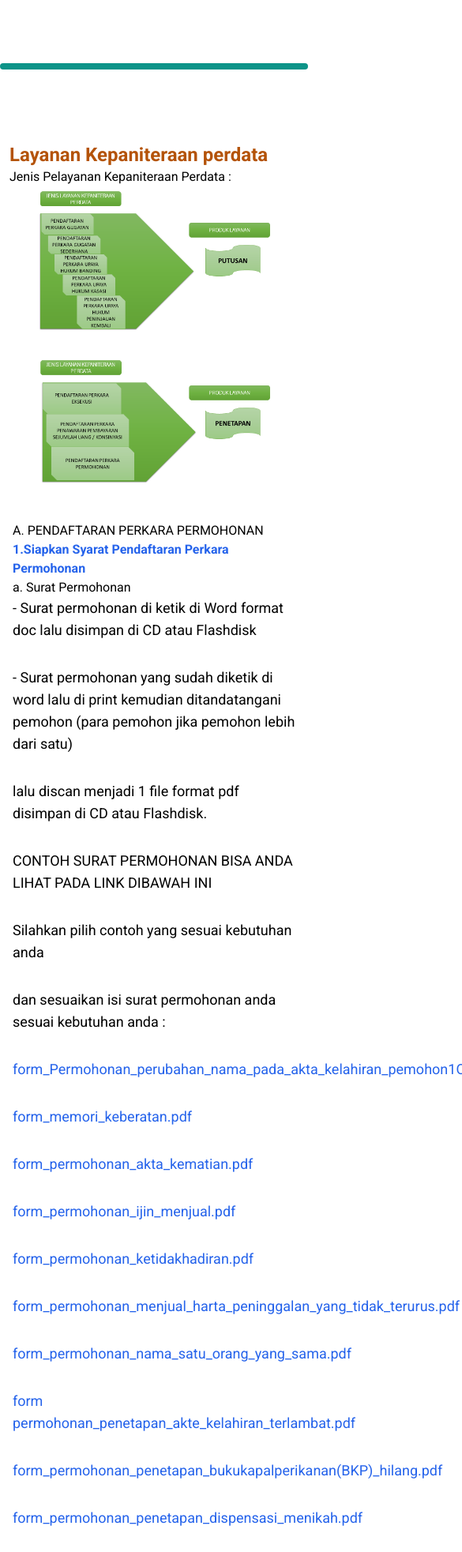
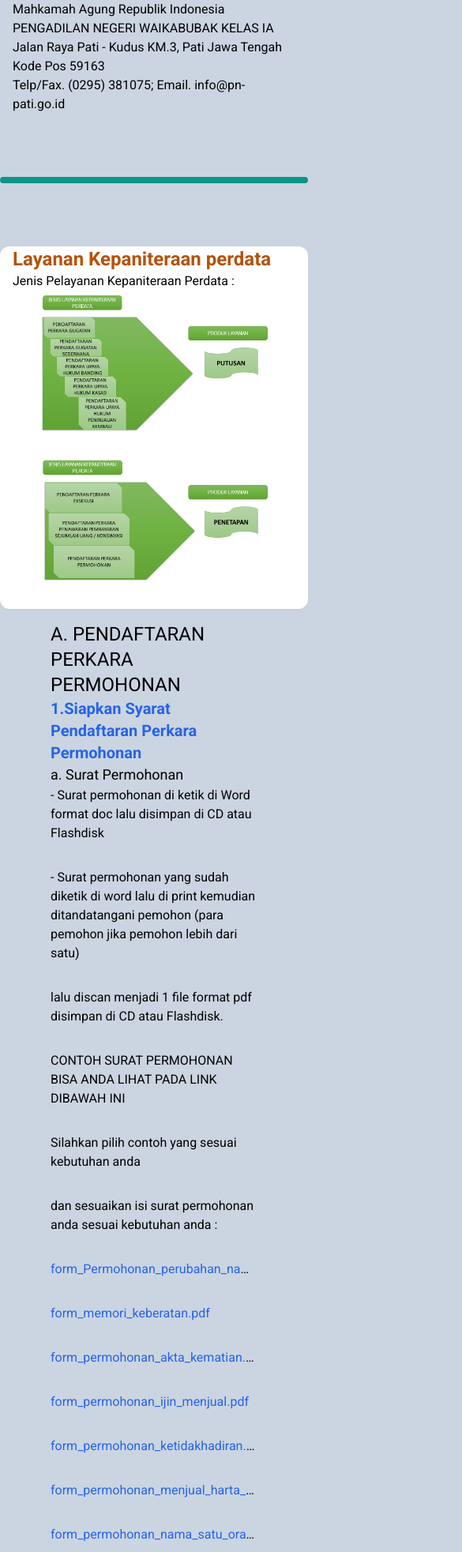
Before and after one commit to isoul87/Asisten-Sistem-Informasi-Keadilan, a website: page index.html in a window 390 px wide. Shown: the top 1965 px of the page at 79% size, 585 px wide, since content can reach past the window. Drawn offline with Linux system fonts and the light colour scheme.

Commit message:
update responsive #1

```diff
--- a/index.html
+++ b/index.html
@@ -9,24 +9,34 @@
 <link href="https://fonts.googleapis.com/css2?family=Roboto:ital,wdth,wght@0,75..100,100..900;1,75..100,100..900&display=swap" rel="stylesheet">
     <title>Waikabubak</title>
 </head>
-<body>
+<body class="bg-slate-300">
     <header class="container">
-        <nav></nav>
+        <nav>
+            <div>
+                <div>
+                    <img src="" alt="">
+                </div>
+                <h3>Mahkamah Agung Republik Indonesia</h3>
+                <h1>PENGADILAN NEGERI WAIKABUBAK KELAS IA</h1>
+                <p>Jalan Raya Pati - Kudus KM.3, Pati Jawa Tengah Kode Pos 59163</p>
+                <p>Telp/Fax. (0295) 381075; Email. info@pn-pati.go.id</p>
+            </div>
+        </nav>
     </header>
     <hr class="border-t-8 border-teal-600 my-20 rounded-md">
-   <section class="container py-3 px-3">
+   <section class="w-full bg-white container lg:px-32 lg:py-16 shadow-sm rounded-xl">
     <h1 class="font-bold text-2xl text-amber-700">Layanan Kepaniteraan perdata</h1>
     <p class="text-base ">Jenis Pelayanan Kepaniteraan Perdata :</p>
     <img src="src/img/1.png" alt="">
     <img src="src/img/slide2.png" alt="">
    </section>
-   <section class="container">
-    <h1>A. PENDAFTARAN PERKARA PERMOHONAN</h1>
+   <section class="container px-16 py-4 lg:px-32 lg:py-32">
+    <h1 class="text-2xl">A. PENDAFTARAN PERKARA PERMOHONAN</h1>
     <!-- A head start -->
     <!-- Number 1 Start -->
-    <p class="text-blue-600 font-bold">1.Siapkan Syarat Pendaftaran Perkara Permohonan</p>
+    <p class="text-blue-600 font-bold text-xl">1.Siapkan Syarat Pendaftaran Perkara Permohonan</p>
     <!-- A Start-->
-    <p>a. Surat Permohonan</p>
+    <p class="text-lg">a. Surat Permohonan</p>
         <ul class="flex flex-col gap-8 text-lg">
             <li>- Surat permohonan di ketik di Word format doc lalu disimpan di CD atau Flashdisk</li>
             <li>- Surat permohonan yang sudah diketik di word lalu di print kemudian ditandatangani pemohon (para pemohon jika pemohon lebih dari satu)</li>
@@ -34,25 +44,25 @@
             <li>CONTOH SURAT PERMOHONAN BISA ANDA LIHAT PADA LINK DIBAWAH INI </li>
             <li>Silahkan pilih contoh yang sesuai kebutuhan anda</li>
             <li>dan sesuaikan isi surat permohonan anda sesuai kebutuhan anda :</li>
-            <li><a href="" class="text-blue-600">form_Permohonan_perubahan_nama_pada_akta_kelahiran_pemohon1ORG.pdf</a></li>
-            <li><a href="" class="text-blue-600">form_memori_keberatan.pdf</a></li>
-            <li><a href="" class="text-blue-600">form_permohonan_akta_kematian.pdf</a></li>
-            <li><a href="" class="text-blue-600">form_permohonan_ijin_menjual.pdf</a></li>
-            <li><a href="" class="text-blue-600">form_permohonan_ketidakhadiran.pdf</a></li>
-            <li><a href="" class="text-blue-600">form_permohonan_menjual_harta_peninggalan_yang_tidak_terurus.pdf</a></li>
-            <li><a href="" class="text-blue-600">form_permohonan_nama_satu_orang_yang_sama.pdf</a></li>
-            <li><a href="" class="text-blue-600">form permohonan_penetapan_akte_kelahiran_terlambat.pdf</a></li>
-            <li><a href="" class="text-blue-600">form_permohonan_penetapan_bukukapalperikanan(BKP)_hilang.pdf</a></li>
-            <li><a href="" class="text-blue-600">form_permohonan_penetapan_dispensasi_menikah.pdf</a></li>
-            <li><a href="" class="text-blue-600">form_permohonan_penetapan_grosse_akta_pendaftaran_kapal_hilang.pdf</a></li>
-            <li><a href="" class="text-blue-600">form_permohonan_penetapan_penolakan_warisan.pdf</a></li>
-            <li><a href="" class="text-blue-600">form_permohonan_penetapan_sebagai_pengampu.pdf</a></li>
-            <li><a href="" class="text-blue-600">form_permohonan_pengesahan_anak_angkat.pdf</a></li>
-            <li><a href="" class="text-blue-600">form_permohonan_perbaikan_kesalahan_penulisan_identitas_pada_buku_nikah.pdf</a></li>
-            <li><a href="" class="text-blue-600">form_permohonan_perbaikan_nama_pada_akta_kelahiran.pdf</a></li>
-            <li><a href="" class="text-blue-600">form_permohonan_perwalian_untuk_masuk_TNI.pdf</a></li>
-            <li><a href="" class="text-blue-600">form_permohonan_wali_ijin_menjaminkan.pdf</a></li>
-            <li><a href="" class="text-blue-600">form_perubahan_nama_pada_akta_kelahiran.pdf</a></li>
+            <li class="truncate"><a href="" class="text-blue-600 ">form_Permohonan_perubahan_nama_pada_akta_kelahiran_pemohon1ORG.pdf</a></li>
+            <li class="truncate"><a href="" class="text-blue-600 ">form_memori_keberatan.pdf</a></li>
+            <li class="truncate"><a href="" class="text-blue-600 ">form_permohonan_akta_kematian.pdf</a></li>
+            <li class="truncate"><a href="" class="text-blue-600 ">form_permohonan_ijin_menjual.pdf</a></li>
+            <li class="truncate"><a href="" class="text-blue-600 ">form_permohonan_ketidakhadiran.pdf</a></li>
+            <li class="truncate"><a href="" class="text-blue-600 ">form_permohonan_menjual_harta_peninggalan_yang_tidak_terurus.pdf</a></li>
+            <li class="truncate"><a href="" class="text-blue-600 ">form_permohonan_nama_satu_orang_yang_sama.pdf</a></li>
+            <li class="truncate"><a href="" class="text-blue-600 ">form permohonan_penetapan_akte_kelahiran_terlambat.pdf</a></li>
+            <li class="truncate"><a href="" class="text-blue-600 ">form_permohonan_penetapan_bukukapalperikanan(BKP)_hilang.pdf</a></li>
+            <li class="truncate"><a href="" class="text-blue-600 ">form_permohonan_penetapan_dispensasi_menikah.pdf</a></li>
+            <li class="truncate"><a href="" class="text-blue-600 ">form_permohonan_penetapan_grosse_akta_pendaftaran_kapal_hilang.pdf</a></li>
+            <li class="truncate"><a href="" class="text-blue-600 ">form_permohonan_penetapan_penolakan_warisan.pdf</a></li>
+            <li class="truncate"><a href="" class="text-blue-600 ">form_permohonan_penetapan_sebagai_pengampu.pdf</a></li>
+            <li class="truncate"><a href="" class="text-blue-600 ">form_permohonan_pengesahan_anak_angkat.pdf</a></li>
+            <li class="truncate"><a href="" class="text-blue-600 ">form_permohonan_perbaikan_kesalahan_penulisan_identitas_pada_buku_nikah.pdf</a></li>
+            <li class="truncate"><a href="" class="text-blue-600 ">form_permohonan_perbaikan_nama_pada_akta_kelahiran.pdf</a></li>
+            <li class="truncate"><a href="" class="text-blue-600 ">form_permohonan_perwalian_untuk_masuk_TNI.pdf</a></li>
+            <li class="truncate"><a href="" class="text-blue-600 ">form_permohonan_wali_ijin_menjaminkan.pdf</a></li>
+            <li class="truncate"><a href="" class="text-blue-600 ">form_perubahan_nama_pada_akta_kelahiran.pdf</a></li>
             <!-- A End -->
             <!-- B Start -->
              <li>b. Siapkan bukti-bukti pendukung</li>
--- a/src/input.css
+++ b/src/input.css
@@ -5,3 +5,11 @@
 body {
     @apply font-roboto;
 }
+
+section {
+    @apply lg:px-32 lg:py-16;
+}
+
+li {
+    @apply text-base
+}
```
Also changed, not shown: src/output.css.
